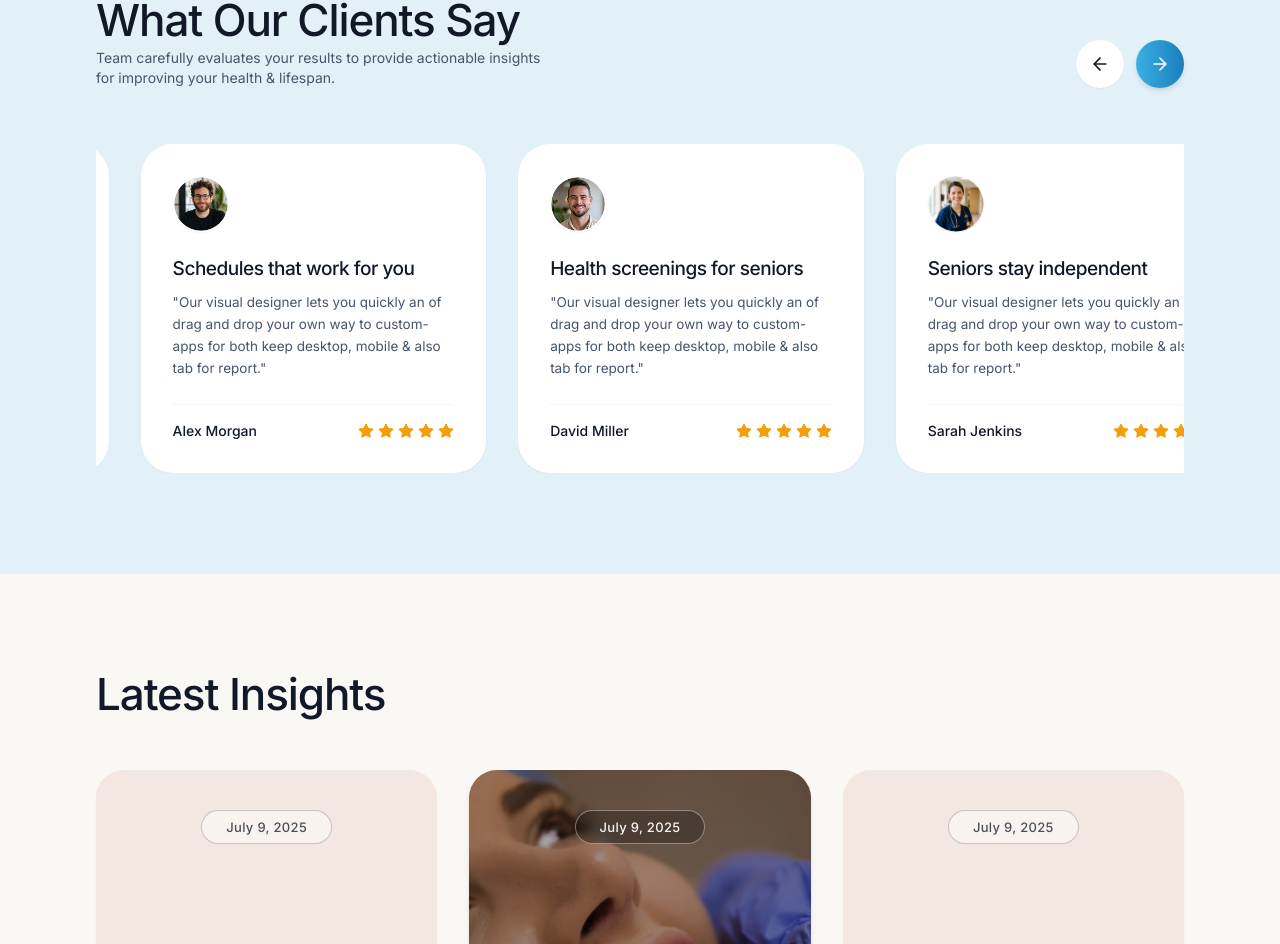
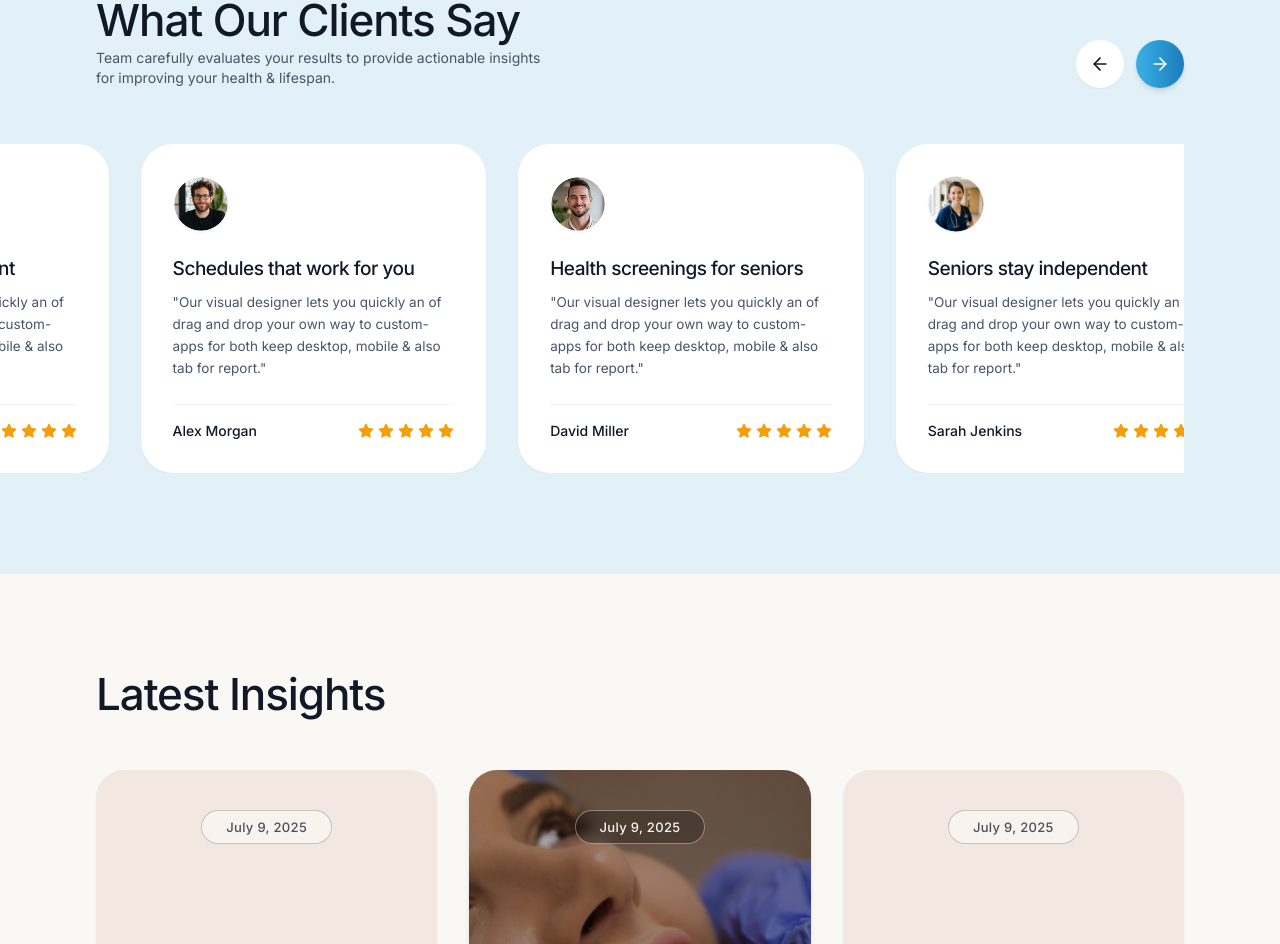
Before and after one commit to Anurag-lakra610/Dentara-, a React (Vite) app: page / in a window 1280 px wide. Shown: the part 4367-5311 px from the top of the page. Built offline with nearby package versions, Linux system fonts and the light colour scheme.

Commit message:
feat: make testimonial slider bleed full screen ratio on left side

```diff
--- a/src/App.jsx
+++ b/src/App.jsx
@@ -1006,8 +1006,8 @@ export default function App() {
             </div>
           </div>
 
-          {/* Interactive Testimonial Cards Carousel Slider with Subtle Next-Card Peek on Mobile & Tablet */}
-          <div className="overflow-hidden w-full">
+          {/* Interactive Testimonial Cards Carousel Slider - Full Screen Ratio Bleed on Left Side Only */}
+          <div className="overflow-hidden -ml-5 sm:-ml-10 md:-ml-14 lg:-ml-18 xl:-ml-24 pl-5 sm:pl-10 md:pl-14 lg:pl-18 xl:pl-24 w-[calc(100%+1.25rem)] sm:w-[calc(100%+2.5rem)] md:w-[calc(100%+3.5rem)] lg:w-[calc(100%+4.5rem)] xl:w-[calc(100%+6rem)]">
             <div
               className={`flex gap-3.5 sm:gap-5 lg:gap-8 ${isTransitioning ? 'transition-transform duration-500 ease-out' : ''}`}
               style={{ transform: `translateX(-${testimonialIndex * (cardsToShow === 1 ? 90 : cardsToShow === 2 ? 46.5 : 100 / cardsToShow)}%)` }}
```
